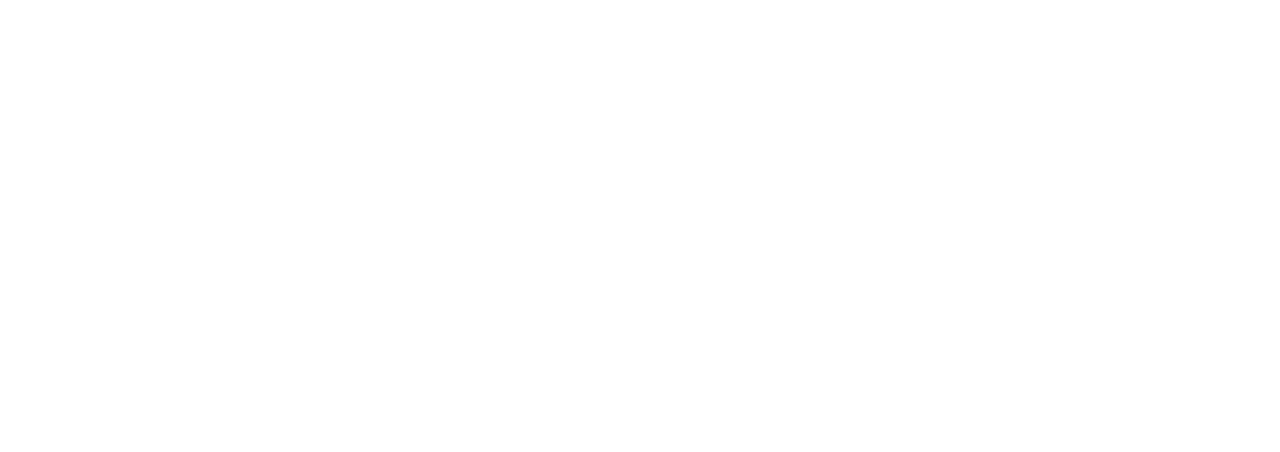
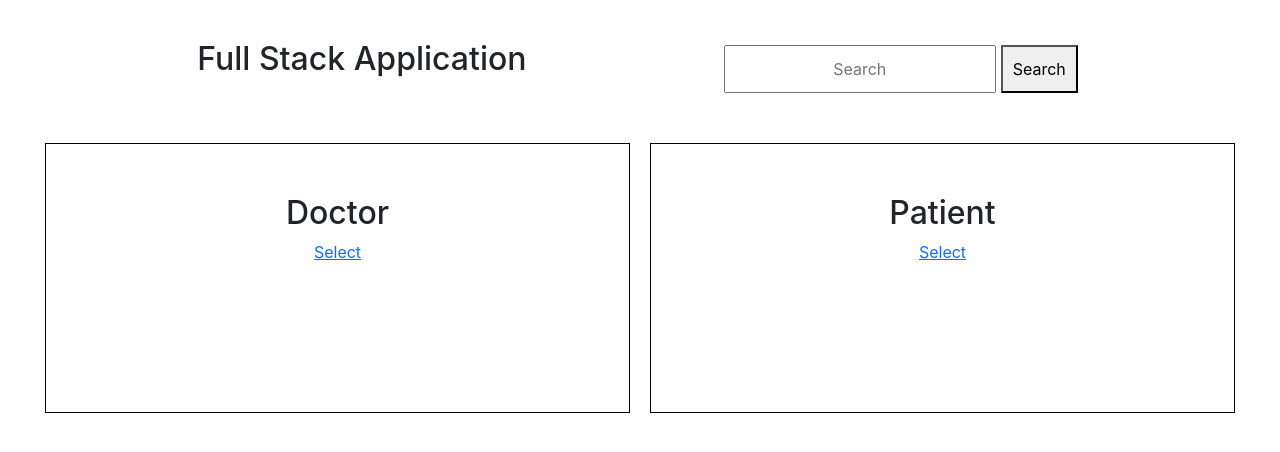
Before and after one commit to KingNelx/CRUDRestAPI-Front-End-, a React (Create React App) app: page / in a window 1280 px wide. Before the commit this address had no page. Shown: the top 452 px of the page. Built offline with nearby package versions, Linux system fonts and the light colour scheme.

Commit message:
added links

```diff
--- a/public/index.html
+++ b/public/index.html
@@ -1,16 +1,15 @@
 <!DOCTYPE html>
 <html lang="en">
+
 <head>
   <meta charset="utf-8" />
   <link rel="icon" href="%PUBLIC_URL%/favicon.ico" />
   <meta name="viewport" content="width=device-width, initial-scale=1" />
   <meta name="theme-color" content="#000000" />
   <!-- CSS only -->
-<link href="https://cdn.jsdelivr.net/npm/bootstrap@5.2.2/dist/css/bootstrap.min.css" rel="stylesheet" integrity="sha384-Zenh87qX5JnK2Jl0vWa8Ck2rdkQ2Bzep5IDxbcnCeuOxjzrPF/et3URy9Bv1WTRi" crossorigin="anonymous">
-    <meta
-      name="description"
-      content="Web site created using create-react-app"
-    />
+  <link href="https://cdn.jsdelivr.net/npm/bootstrap@5.2.2/dist/css/bootstrap.min.css" rel="stylesheet"
+    integrity="sha384-Zenh87qX5JnK2Jl0vWa8Ck2rdkQ2Bzep5IDxbcnCeuOxjzrPF/et3URy9Bv1WTRi" crossorigin="anonymous">
+  <meta name="description" content="Web site created using create-react-app" />
   <link rel="apple-touch-icon" href="%PUBLIC_URL%/logo192.png" />
   <!--
       manifest.json provides metadata used when your web app is installed on a
@@ -26,8 +25,9 @@
       work correctly both with client-side routing and a non-root public URL.
       Learn how to configure a non-root public URL by running `npm run build`.
     -->
-    <title>React App</title>
+  <title>Full Stack Application</title>
 </head>
+
 <body>
   <noscript>You need to enable JavaScript to run this app.</noscript>
   <div id="root"></div>
@@ -42,4 +42,5 @@
       To create a production bundle, use `npm run build` or `yarn build`.
     -->
 </body>
+
 </html>
--- a/src/App.css
+++ b/src/App.css
@@ -2,3 +2,44 @@
   padding: 0;
   margin: 0;
 }
+
+.top-nav{
+  display: flex;
+  justify-content: space-evenly;
+  margin-top: 5vh;
+}
+
+input[type="text"]{
+  text-align: center;
+  padding: 10px;
+}
+
+
+.row{
+  margin-top: 10vh;
+  display: flex;
+  text-align: center;
+  padding: 15px;
+  margin: 20px;
+  height: 40vh;
+}
+
+.col{
+  flex: 1;
+  border: 1px solid black;
+  margin: 10px;
+  padding: 10px;
+}
+
+.col h2{
+  margin-top: 5vh;
+}
+
+button{
+  padding: 10px;
+  margin: 5px;
+}
+
+button:hover{
+  background-color: green;
+}
--- a/src/App.js
+++ b/src/App.js
@@ -1,12 +1,17 @@
 import './App.css';
 import {BrowserRouter as Router, Routes, Route} from "react-router-dom"
+import Home from './Components/Home';
+import DocLog from './Doctors/DocLog';
+import PatientLog from './Patients/PatientLog';
 
 const App = () => {
   return (
     <div>
         <Router>
           <Routes>
-           <Route />
+           <Route path="/" element={<Home />} />
+           <Route path="/docLog" element={<DocLog />} />
+           <Route path="/patientLog" element={<PatientLog />} />
           </Routes>
         </Router>
     </div>
--- a/src/Components/Home.jsx
+++ b/src/Components/Home.jsx
@@ -1,13 +1,19 @@
+import Users from "./Users";
+
+
 const Home = () => {
     return (
-        <div className="top-nav">
-            <div className="left-title">
-                <h2>Full Stacp Application</h2>
+        <div>
+            <div className="top-nav">
+                <div className="left-title">
+                    <h2>Full Stack Application</h2>
+                </div>
+                <div className="right-title">
+                    <input type="text" placeholder="Search" />
+                    <button>Search</button>
+                </div>
             </div>
-
-            <div className="right-title">
-
-            </div>
+            <Users />
         </div>
     );
 }
--- /dev/null
+++ b/src/Components/Users.jsx
@@ -0,0 +1,20 @@
+import { Link } from "react-router-dom"
+
+const Users = () => {
+    return (
+        <div className="users-container">
+            <div className="row">
+                <div className="col">
+                    <h2>Doctor</h2>
+                    <Link to="docLog">Select</Link>
+                </div>
+                <div className="col">
+                    <h2>Patient</h2>
+                    <Link to="/patientLog">Select</Link>
+                </div>
+            </div>
+        </div>
+    );
+}
+
+export default Users;
--- /dev/null
+++ b/src/Doctors/DocLog.jsx
@@ -0,0 +1,9 @@
+const DocLog = () => {
+    return (
+        <div>
+
+        </div>
+    );
+}
+
+export default DocLog;
--- /dev/null
+++ b/src/Patients/PatientLog.jsx
@@ -0,0 +1,9 @@
+const PatientLog = () => {
+    return (
+        <div>
+
+        </div>
+     );
+}
+
+export default PatientLog;
```
Lines whose indentation alone changed are shown as unchanged.
